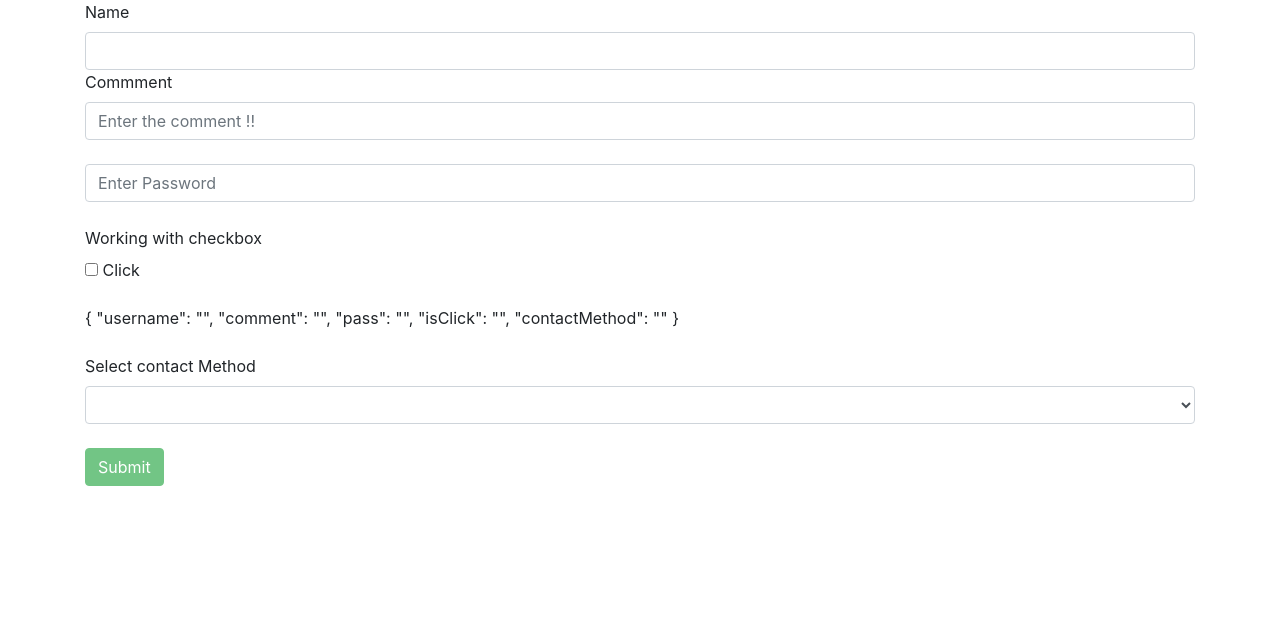
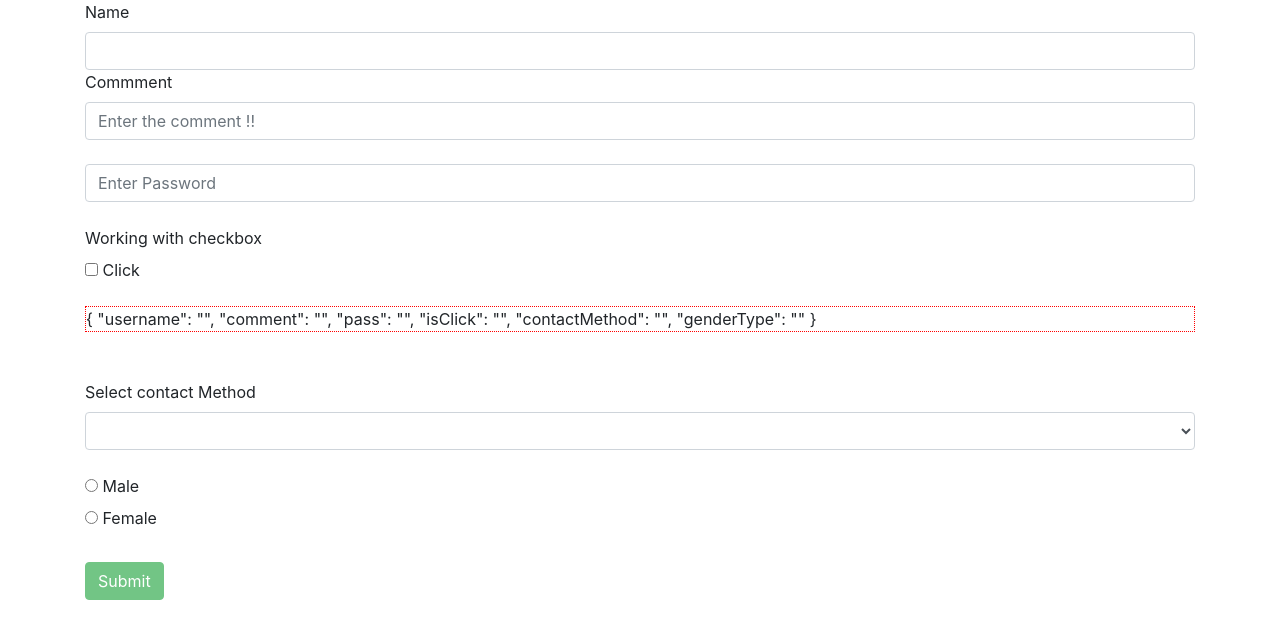
Before and after one commit to nepkoder/template-driven-form-angular, an Angular app: page / in a window 1280 px wide. Shown: the top 638 px of the page. Built offline with nearby package versions, Linux system fonts and the light colour scheme.

Commit message:
working with radio button

```diff
--- a/src/app/app.component.html
+++ b/src/app/app.component.html
@@ -24,7 +24,9 @@
 
   </div>
 <!-- | means Pipe in json format -->
-  {{f.value | json}}
+<div style="border: 1px dotted red">
+{{f.value | json}}
+</div>
   <br>
 <br>
   <div class="dropdown">
@@ -34,6 +36,15 @@
     </select>
   </div>
 
+  <br>
+  <div
+  *ngFor="let gender of genderSelection"
+  class="radiobutton">
+    <label>
+      <input ngModel name="genderType" type="radio" [value]="gender.id"> {{gender.type}}
+    </label>
+    </div>
+
 <br>
     <button class="btn btn-success" [disabled]="!f.valid" type="submit">Submit</button>
   </form>
--- a/src/app/app.component.ts
+++ b/src/app/app.component.ts
@@ -13,6 +13,11 @@ export class AppComponent {
     {id: 2, name: 'phone'}
   ];
 
+  genderSelection = [
+    {id: 1, type: 'Male'},
+    {id: 2, type: 'Female'}
+  ];
+
   // log(x) {
   //   console.log(x);
   // }
```
